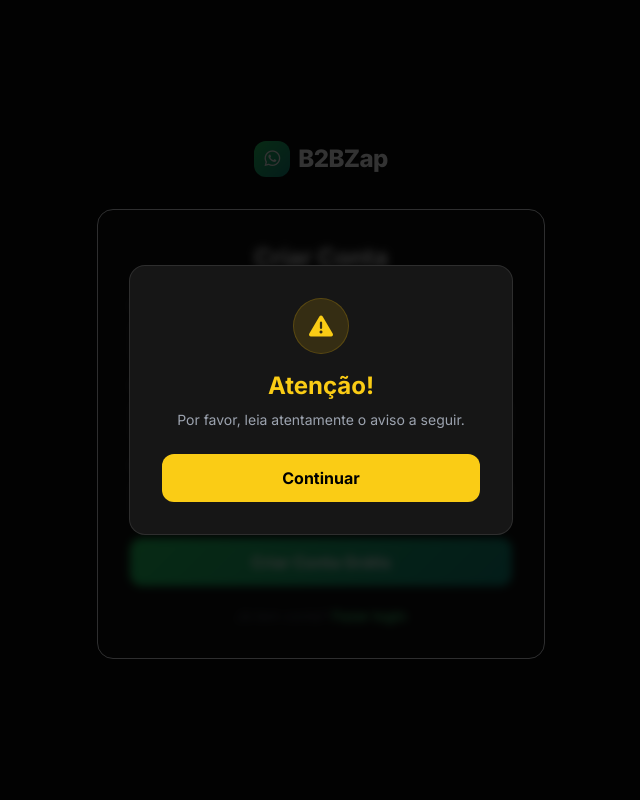
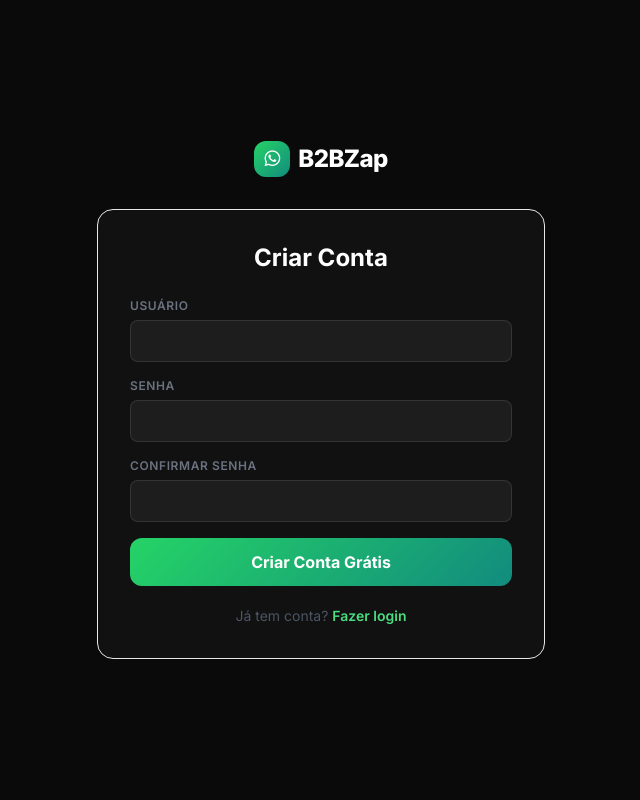
Before and after one commit to Pedrovaptbr/B2B, a Django app: page /accounts/register/ in a window 1280 px wide. Shown: the whole page, without its empty margins (319-959 px from the left). Run offline with Django 5.2, Linux system fonts and the light colour scheme; some libraries are stand-ins or nearby versions.

Commit message:
remover popup de aviso/isenção de responsabilidade do cadastro

```diff
--- a/templates/accounts/registration/register.html
+++ b/templates/accounts/registration/register.html
@@ -2,47 +2,7 @@
 {% block title %}Criar Conta — B2BZap{% endblock %}
 
 {% block content %}
-<div x-data="{ step: 'initial_warning' }">
-
-    {# ── Aviso inicial ──────────────────────────────────────────────────────── #}
-    <div x-show="step === 'initial_warning'"
-         class="fixed inset-0 z-50 flex items-center justify-center bg-black/80 p-4"
-         x-transition:enter="ease-out duration-200" x-transition:enter-start="opacity-0" x-transition:enter-end="opacity-100">
-        <div class="text-center rounded-2xl border border-white/10 p-8 max-w-sm w-full" style="background:#161616;">
-            <div class="w-14 h-14 rounded-full bg-yellow-500/15 border border-yellow-500/20 flex items-center justify-center mx-auto mb-4">
-                <i class="fas fa-exclamation-triangle text-yellow-400 text-2xl"></i>
-            </div>
-            <h3 class="text-2xl font-bold text-yellow-400 mb-2">Atenção!</h3>
-            <p class="text-gray-400 text-sm mb-6">Por favor, leia atentamente o aviso a seguir.</p>
-            <button @click="step = 'disclaimer'"
-                    class="w-full px-6 py-3 font-bold rounded-xl text-black bg-yellow-400 hover:bg-yellow-300 transition-colors">
-                Continuar
-            </button>
-        </div>
-    </div>
-
-    {# ── Isenção de responsabilidade ──────────────────────────────────────── #}
-    <div x-show="step === 'disclaimer'"
-         class="fixed inset-0 z-40 flex items-center justify-center bg-black/70 p-4"
-         x-transition:enter="ease-out duration-200" x-transition:enter-start="opacity-0" x-transition:enter-end="opacity-100">
-        <div class="rounded-2xl border border-white/10 p-6 max-w-lg w-full shadow-2xl" style="background:#161616;">
-            <h3 class="text-xl font-bold text-red-400 text-center mb-4">Isenção de Responsabilidade</h3>
-            <div class="text-sm text-gray-400 space-y-3 leading-relaxed">
-                <p>O programador e o provedor desta ferramenta <strong class="text-white">não se responsabilizam</strong> por qualquer banimento ou suspensão de conta do WhatsApp decorrente de seu uso.</p>
-                <p>Esta é uma ferramenta de automação que deve ser usada <strong class="text-white">por sua conta e risco</strong>. O abuso ou envio de spam pode resultar em ações punitivas pela Meta.</p>
-                <p>Ao criar sua conta, você declara que leu, entendeu e <strong class="text-white">concorda com este risco</strong>.</p>
-                <p><a href="https://www.whatsapp.com/legal/business-messaging-policy/" target="_blank" class="text-green-400 hover:underline">Política de Mensagens do WhatsApp Business →</a></p>
-            </div>
-            <button @click="step = 'form'"
-                    class="mt-6 w-full py-3 font-bold rounded-xl text-white hover:opacity-90 transition-opacity"
-                    style="background: linear-gradient(135deg, #25D366, #128C7E);">
-                Eu li e concordo
-            </button>
-        </div>
-    </div>
-
-    {# ── Formulário de cadastro ────────────────────────────────────────────── #}
-    <div :class="{ 'blur-sm pointer-events-none select-none': step !== 'form' }">
+<div>
     <h2 class="text-2xl font-bold text-center mb-6">Criar Conta</h2>
 
     {% if form.errors %}
@@ -87,9 +47,4 @@
         Já tem conta? <a href="{% url 'accounts:login' %}" class="text-green-400 hover:text-green-300 font-semibold transition-colors">Fazer login</a>
     </p>
 </div>
-</div>
 {% endblock %}
-
-{% block extra_js %}
-<script defer src="https://cdn.jsdelivr.net/npm/alpinejs@3.x.x/dist/cdn.min.js"></script>
-{% endblock %}
```
Lines whose indentation alone changed are shown as unchanged.
